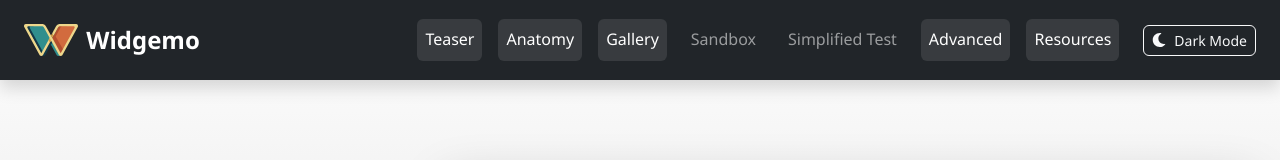
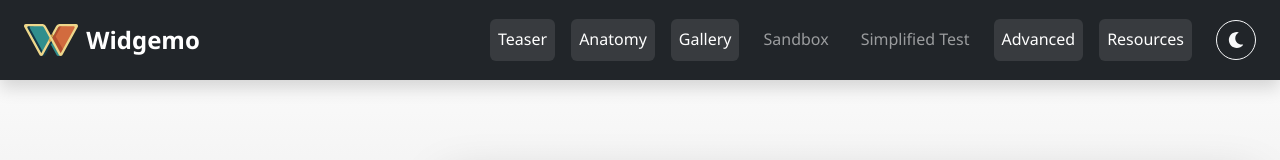
Before and after one commit to widgemo/widgemo-demo, a React (Vite) app: page / in a window 1280 px wide. Shown: the top 160 px of the page. Built offline with nearby package versions, Linux system fonts and the light colour scheme.

Commit message:
WC-184 - feat(theme): enhance ThemeToggle with tooltip and improved button layout

```diff
--- a/src/components/ThemeToggle.tsx
+++ b/src/components/ThemeToggle.tsx
@@ -1,5 +1,5 @@
 import React from 'react';
-import { Button } from 'react-bootstrap';
+import { Button, OverlayTrigger, Tooltip } from 'react-bootstrap';
 import { FaSun, FaMoon } from 'react-icons/fa';
 import { useTheme } from '../hooks/useTheme';
 
@@ -10,25 +10,27 @@ export const ThemeToggle: React.FC = () => {
     setCurrentTheme(currentTheme === 'light' ? 'dark' : 'light');
   };
 
+  const tooltipText = `Change to ${currentTheme === 'light' ? 'dark' : 'light'} mode`;
+
   return (
+    <OverlayTrigger
+      placement="bottom"
+      overlay={<Tooltip id="theme-toggle-tooltip">{tooltipText}</Tooltip>}
+    >
       <Button
         variant="outline-light"
         size="sm"
         onClick={toggleTheme}
-      className="d-flex align-items-center gap-2"
-      title={`Switch to ${currentTheme === 'light' ? 'dark' : 'light'} mode`}
+        className="d-flex align-items-center justify-content-center rounded-circle"
+        style={{ width: '40px', height: '40px' }}
+        aria-label={tooltipText}
       >
         {currentTheme === 'light' ? (
-        <>
-          <FaMoon size={14} />
-          <span className="d-none d-sm-inline">Dark Mode</span>
-        </>
+          <FaMoon size={16} />
         ) : (
-        <>
-          <FaSun size={14} />
-          <span className="d-none d-sm-inline">Light Mode</span>
-        </>
+          <FaSun size={16} />
         )}
       </Button>
+    </OverlayTrigger>
   );
 };
```
Lines whose indentation alone changed are shown as unchanged.
